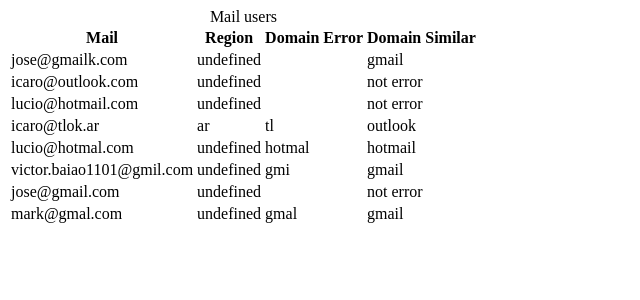
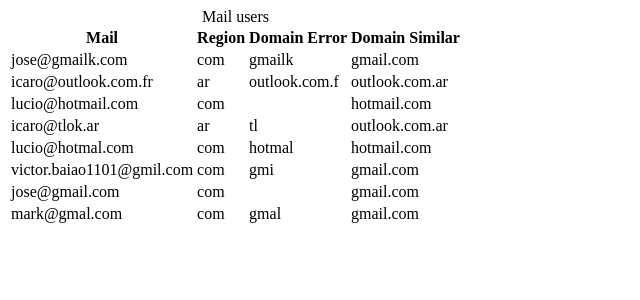
Before and after one commit to victorfernandesraton/SearchMail, a PHP site: page / in a window 1280 px wide. Shown: the top 300 px of the page, without its empty margins (0-640 px from the left). Run offline with PHP 8.4, Linux system fonts and the light colour scheme.

Commit message:
region cout

```diff
--- a/_class/_Domain.php
+++ b/_class/_Domain.php
@@ -11,7 +11,7 @@
         $this->domain = $value;
         $this->truedomain = substr($value,0,strpos($value,"."));
         if ((substr($value,-3) === "com")) {
-            $this->region = "undefined";
+            $this->region = "com";
         } else $this->region = substr($value,-2);
         $this->errorquant = $this->errorquantregion = 0;
     }
--- a/_class/_Mails.php
+++ b/_class/_Mails.php
@@ -17,8 +17,8 @@
         $this->position = strpos($this->getMail(), '@');
         $this->domain = substr($this->getMail(),($this->getPosition()+1));
         $this->user = substr($this->getMail(),0,($this->getPosition()));
-        if ((substr($mail,-2) == "om")) {
-            $this->region = "undefined";
+        if ((substr($mail,-3) == "com")) {
+            $this->region = "com";
         } else $this->region = substr($mail,-2);
         $this->domainError = $this->similarDomain = null;
     }
@@ -40,6 +40,9 @@
     function getUser() {
         return $this->user;
     }
+    function setRegion($value) {
+        $this->region = $value;
+    }
     function getRegion() {
         return $this->region;
     }
@@ -51,6 +54,9 @@
     }
     function setSimilarDomain($value) {
         $this->similarDomain = $value;
+        if ((substr($value,-3) == "com")) {
+            $this->region = "com";
+        } else $this->region = substr($value,-2);
     }
     function getSimilarDomain() {
         return $this->similarDomain;
--- a/app/teste.php
+++ b/app/teste.php
@@ -23,3 +23,4 @@
 endforeach;
 ?>
 </table>
+<?php
--- a/config/tratament.php
+++ b/config/tratament.php
@@ -40,18 +40,15 @@
 
     // lista de enail
     // lista teste
-    $mailList = array("jose@gmailk.com","icaro@outlook.com","lucio@hotmail.com","icaro@tlok.ar","lucio@hotmal.com","victor.baiao1101@gmil.com","jose@gmail.com","mark@gmal.com");
+    $mailList = array("jose@gmailk.com","icaro@outlook.com.fr","lucio@hotmail.com","icaro@tlok.ar","lucio@hotmal.com","victor.baiao1101@gmil.com","jose@gmail.com","mark@gmal.com");
     // carregando emails como objetos
     $mail_obj = carryMail($mailList);
 
 
     // validador de dominio
     ValidDomain($mail_obj,$domain_obj);
-
-    // paises com erro
-    $ctr = ErrorDomainCountry($mail_obj);
-    $ctr2 = array_unique($ctr);
-    $errorlist = array("hotmail","gmail");
+    // lista de prioridade
+    $errorlist = array("hotmail.com","gmail.com");
     // subistituição e correção dos dôminios
     ErrorDomain($mail_obj,$domain_obj,$errorlist);
 
--- a/fun/ErrorDomain.php
+++ b/fun/ErrorDomain.php
@@ -31,17 +31,17 @@
                 if (strlen($mail_value->getDomain()) < 4) {
                     $mail_value->setSimilarDomain(false);
                 } else {
-                    similar_text($mail_value->getDomain(),$domain_value->getTrueDomain(),$before);
+                    similar_text($mail_value->getDomain(),$domain_value->getDomain(),$before);
                     // echo $before."-".$mail_value->getPercent()."<br>";
                     if($before == $mail_value->getPercent() && $before != 0) {
                         foreach ($error as $error_value) {
-                            if (strcmp($mail_value->getSimilarDomain(),$error_value) == 0 || strcmp($domain_value->getTrueDomain(),$error_value) == 0) {
+                            if (strcmp($mail_value->getSimilarDomain(),$error_value) == 0 || strcmp($domain_value->getDomain(),$error_value) == 0) {
                                 $mail_value->setSimilarDomain($error_value);
                             }
                         }
-                    } else if ($before > $mail_value->getPercent()) {
+                    } else if ($before > $mail_value->getPercent() && $mail_value->getStatus() == false) {
                         $mail_value->setPercent($before);
-                        $mail_value->setSimilarDomain($domain_value->getTrueDomain());
+                        $mail_value->setSimilarDomain($domain_value->getDomain());;
                     }
                 }
             }
--- a/fun/ErrorRegionCounter.php
+++ b/fun/ErrorRegionCounter.php
@@ -2,8 +2,10 @@
 function ErrorRegionCounter($mail_obj,$region) {
 foreach($mail_obj as $reg_mail) {
         foreach ($region as $reg_list) {
-            if ($reg_mail->getStatus() == false && strcmp($reg_mail->getRegion(),$reg_list->getRegion()) == 0) {
-                $reg_list->setErrorCount();
+            if ($reg_mail->getStatus() == false){
+                if (strcmp($reg_mail->getRegion(),$reg_list->getRegion()) == 0) {
+                    $reg_list->setErrorCount();
+                }
             }
         }
     }
--- a/fun/ValidDomain.php
+++ b/fun/ValidDomain.php
@@ -5,7 +5,7 @@
             if ($domain_mail[$i]->getDomain() == $domain_list[$j]->getDomain()) {
                 $domain_mail[$i]->setStatus(true);
                 $domain_mail[$i]->setPercent(100);
-                $domain_mail[$i]->setSimilarDomain("not error");
+                $domain_mail[$i]->setSimilarDomain($domain_mail[$i]->getDomain());
                 break;
             } else if($domain_mail[$i]->getStatus() == null){
                 $domain_mail[$i]->setStatus(false);
--- a/fun/WhereErrorDomain.php
+++ b/fun/WhereErrorDomain.php
@@ -3,6 +3,8 @@
     if ($value->getStatus() == 0) {
         if (strlen($value->getDomain()) < strlen($value->getSimilarDomain())) {
             $limit = strlen($value->getDomain());
+        } else if($value->getSimilarDomain() == false) {
+            $value->seStatus("not possible");
         } else {
             $limit = strlen($value->getSimilarDomain());
         }
```
Also changed, not shown: fun/VerifyRegion.php (added, +26 -0 lines).
